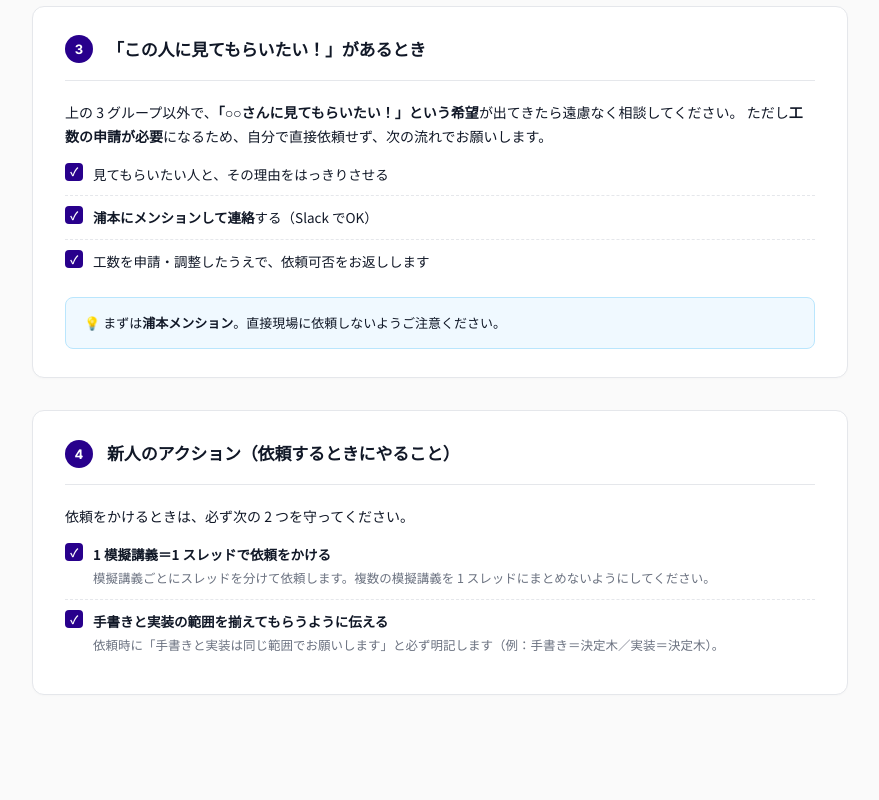
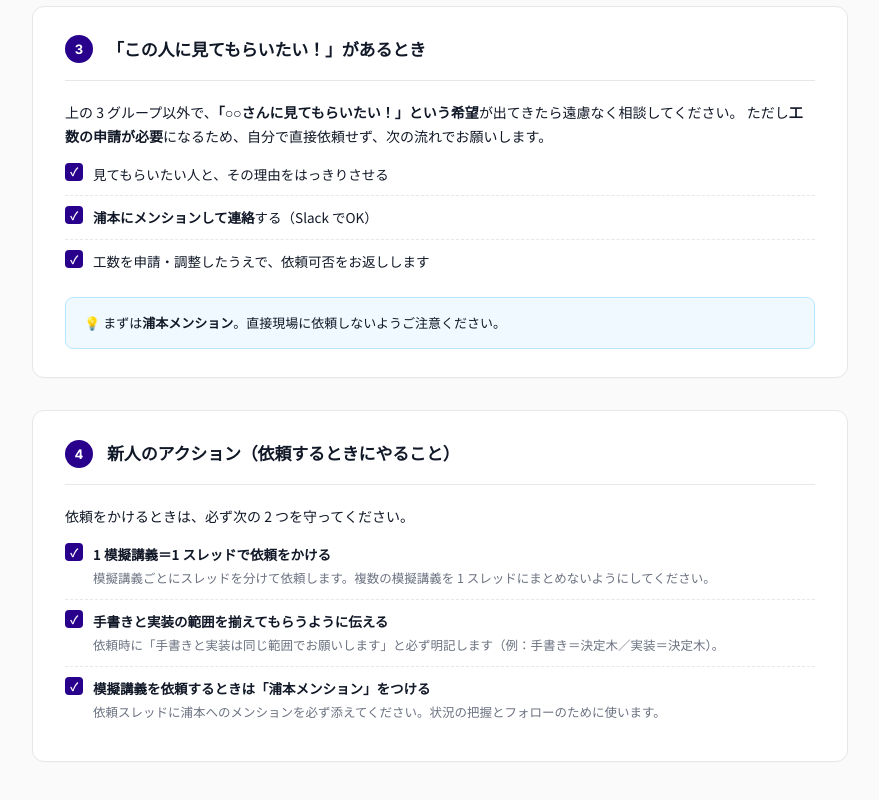
Before and after one commit to Genki-Uramoto/Genki-Uramoto.github.io, a plain HTML site: page strategy/random-toudan-guide.html in a window 1280 px wide. Shown: the part 2364-3164 px from the top of the page, without its empty margins (200-1079 px from the left). Before the commit the page ends 3139 px from the top, so only its background shows below. Drawn offline with Linux system fonts and the light colour scheme.

Commit message:
Add Uramoto-mention action to mock-lecture requests
Co-Authored-By: Claude Opus 4.8 (1M context) <noreply@anthropic.com>

```diff
--- a/strategy/random-toudan-guide.html
+++ b/strategy/random-toudan-guide.html
@@ -533,6 +533,8 @@
         <span style="color:var(--text-sub); font-size:12.5px;">模擬講義ごとにスレッドを分けて依頼します。複数の模擬講義を 1 スレッドにまとめないようにしてください。</span></li>
       <li><strong>手書きと実装の範囲を揃えてもらうように伝える</strong><br>
         <span style="color:var(--text-sub); font-size:12.5px;">依頼時に「手書きと実装は同じ範囲でお願いします」と必ず明記します（例：手書き＝決定木／実装＝決定木）。</span></li>
+      <li><strong>模擬講義を依頼するときは「浦本メンション」をつける</strong><br>
+        <span style="color:var(--text-sub); font-size:12.5px;">依頼スレッドに浦本へのメンションを必ず添えてください。状況の把握とフォローのために使います。</span></li>
     </ul>
   </section>
 
```
